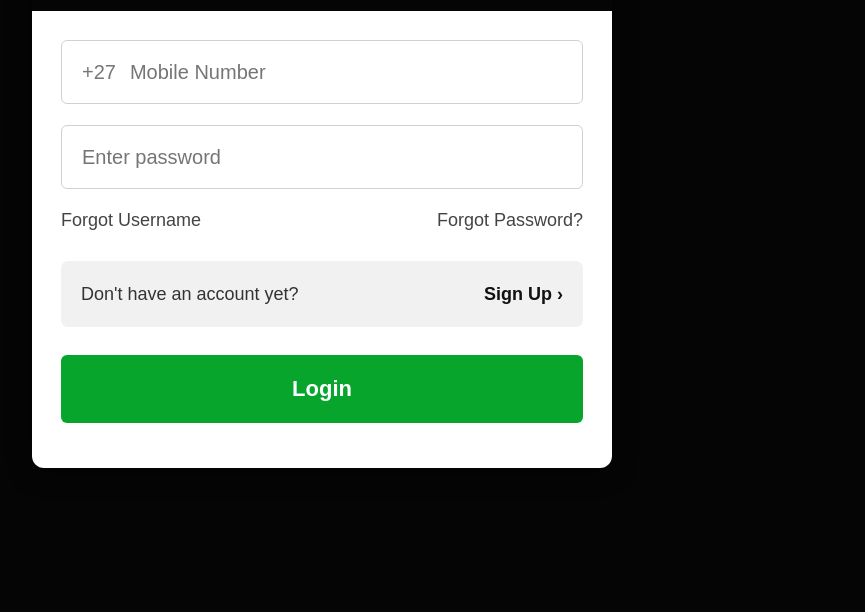
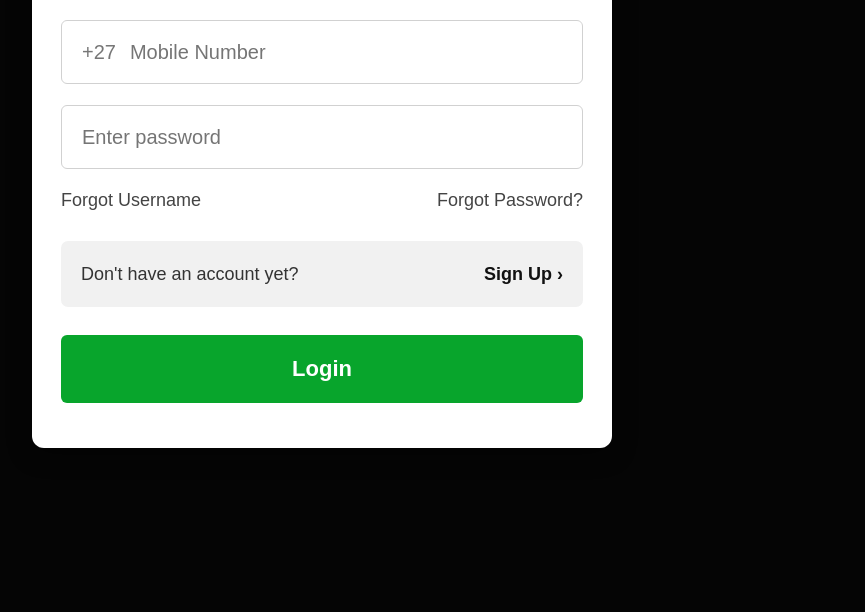
Before and after one commit to kipkorirenuch23-bit/betway_51, a plain HTML site: page index.html in a window 1280 px wide. Shown: the part 188-800 px from the top of the page, without its empty margins (318-1183 px from the left). Drawn offline with Linux system fonts and the light colour scheme.

Commit message:
Update style.css

```diff
--- a/style.css
+++ b/style.css
@@ -56,7 +56,7 @@ body {
   width: 84%;
   max-width: 580px;
   margin: 12vh auto 0;
-  transform: translateY(-60px);
+  transform: translateY(-80px);
   background: white;
   color: #222;
   border-radius: 12px;
```
